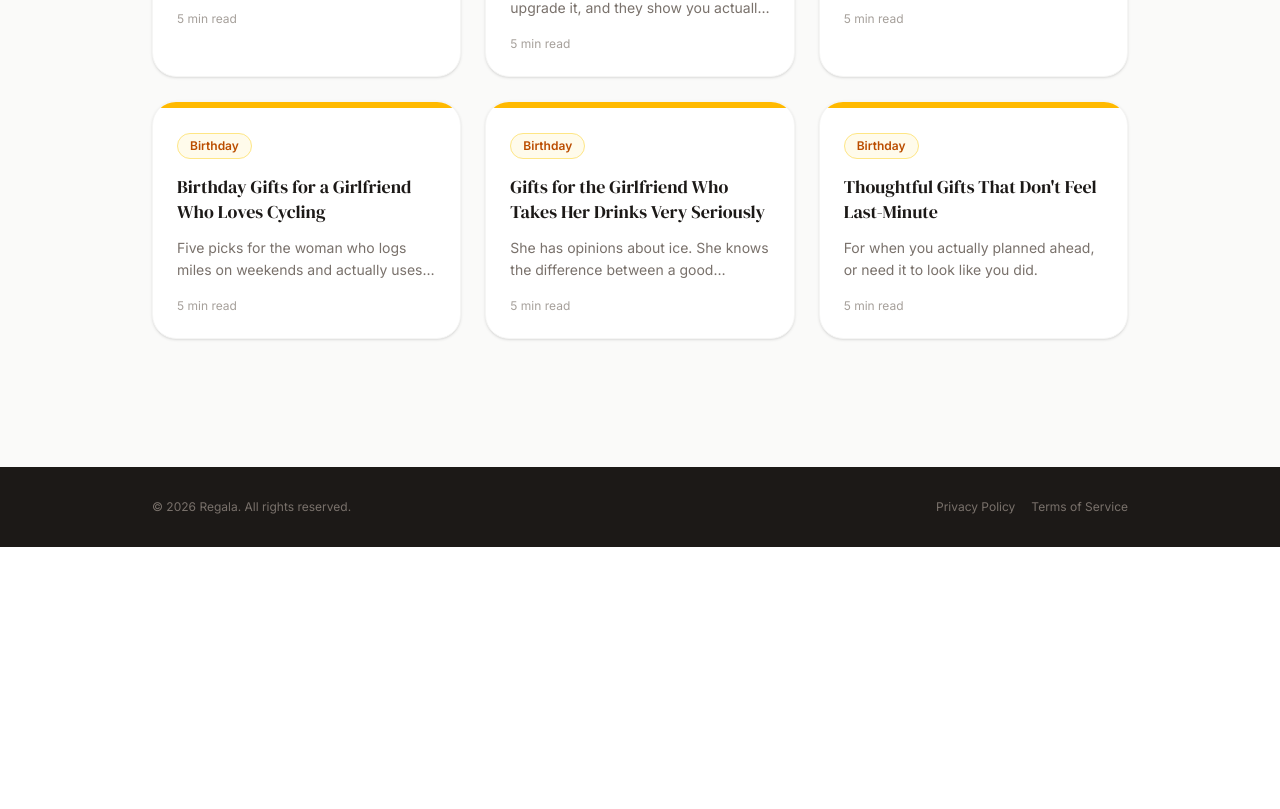
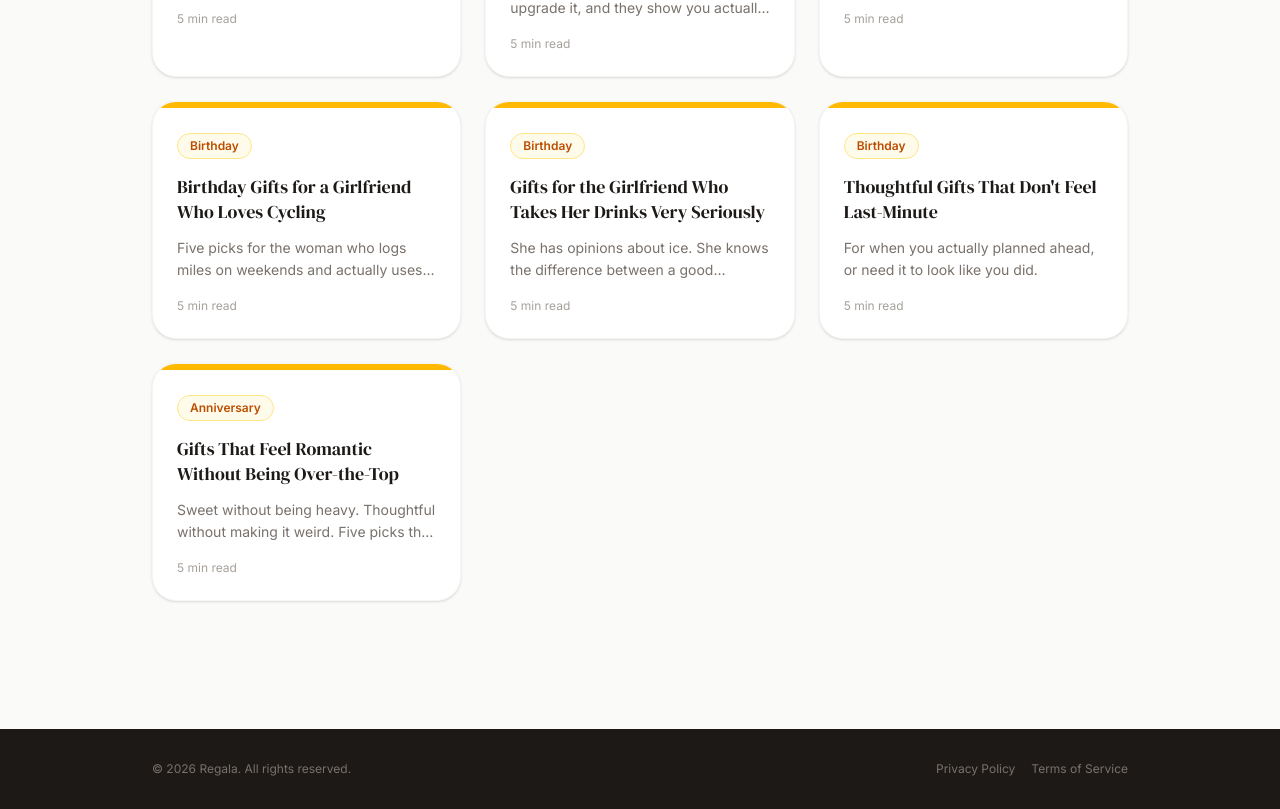
Before and after one commit to CAMGREEN637/gift-ai-frontend, a Next.js app: page /blog in a window 1280 px wide. Shown: the part 2851-3660 px from the top of the page. Before the commit the page ends 3398 px from the top, so only its background shows below. Built offline with nearby package versions, Linux system fonts and the light colour scheme; no server answers.

Commit message:
romatic gifts

```diff
--- a/content/articles.ts
+++ b/content/articles.ts
@@ -2799,6 +2799,82 @@ export const SAMPLE_ARTICLES: GiftArticle[] = [
       { type: "cta" }
     ]
   },
+// ============================================================================
+  // GIFTS — ROMANTIC WITHOUT BEING OVER-THE-TOP
+  // ============================================================================
+  {
+    slug: "gifts-romantic-without-being-over-the-top",
+    title: "Gifts That Feel Romantic Without Being Over-the-Top",
+    excerpt: "Sweet without being heavy. Thoughtful without making it weird. Five picks that get the tone exactly right.",
+    occasion: "anniversary",
+    interests: ["home_decor", "travel", "wellness", "cooking"],
+    readTime: "5 min read",
+    publishedAt: "2026-05-23",
+    relatedArticles: [
+      "thoughtful-gifts-that-dont-feel-last-minute",
+      "anniversary-gifts-personal",
+      "gifts-cozy-homebody",
+      "tech-gifts-that-feel-thoughtful"
+    ],
+    sections: [
+      {
+        type: "text",
+        heading: "Getting the tone right is harder than it sounds",
+        body: "Romantic gifts exist on a spectrum. On one end: a bouquet and a card, which is warm but forgettable. On the other: a grand gesture that puts pressure on the moment and can make even a great relationship feel like it is being evaluated. The sweet spot is somewhere in the middle, gifts that communicate real affection without turning a birthday or anniversary into a production. They are the kind of thing she will quietly love rather than feel overwhelmed by."
+      },
+      {
+        type: "text",
+        heading: "What actually lands in that register",
+        body: "The best romantic-but-not-intense gifts tend to do one of two things: they reference your relationship specifically, or they create an occasion for the two of you rather than just transferring an object. A star map printed for the night you met. A book of date ideas that makes the next six months feel like something to look forward to. A picnic bag that is basically an invitation. These are gifts that say something without needing to say everything."
+      },
+      {
+        type: "picks",
+        gifts: [
+          {
+            name: "Personalized Star Map Wall Art",
+            price: "$16.00",
+            reason: "A print of the night sky exactly as it appeared over a specific location on a specific date: the night you met, your first date, her birthday, any moment that matters. It is quiet and specific in a way that most gifts are not, and the fact that you had to choose a date and a place to generate it means the thought behind it is visible in the object itself. At sixteen dollars it is also proof that romantic does not have to mean expensive.",
+            url: "https://www.amazon.com/Custom-Star-Map-Personalized-Constellation/dp/B07RC9FWLN?crid=2HRNEKXA1EE50&dib=eyJ2IjoiMSJ9.7kwGab3C5Oa4H5mYiQPX-4fSbDd5XooWUO4yZFk5iIynSH6Wz_spTBmPI1BFEfdyC2APySf2DeswthdH1p_ft7FmhG4niOqD1quE3pTiOBSc6ictlEatzSyt9nS967SZb13rWvtjrfCvQ0W6L4ch_VLIaMz6kH_YAx-6hCiMh8RtY80h479DQQLvFqkTyGOD62PSGMu0wlklwTMblbYMr7ZIHSB-RL5Kovyo8odLLSwHa5bRDLZgqO3UvOW0NrrBl26kcmajQeZuOLmgkwM_36ebwItk6kZyLim2Jrf7s5I.7HtUKJo8MmDHBcX41D765-OxvCPMyjif3fSRDF5k2EY&dib_tag=se&keywords=Gifts+Personalized+Star+Map+Print&qid=1776653811&sprefix=gifts+personalized+star+map+print%2Caps%2C214&sr=8-3-spons&sp_csd=d2lkZ2V0TmFtZT1zcF9hdGY&psc=1&linkCode=ll2&tag=cbggiftapp637-20&linkId=8725f7e4afa874791e41f8c93ab2de5b&language=en_US&ref_=as_li_ss_tl",
+            image_url: "https://m.media-amazon.com/images/I/816L0CW7cgL._AC_SX300_SY300_QL70_FMwebp_.jpg"
+          },
+          {
+            name: "Capri Blue Volcano Scented Candles",
+            price: "$35.00",
+            reason: "The Capri Blue Volcano candle is one of those products with a genuinely devoted following, recognizable by anyone who pays attention to home fragrance and beloved for a reason: the scent is warm, complex, and distinctive without being heavy. A candle is a soft romantic gesture, the kind that makes an evening feel intentional without requiring a speech. This one in particular lands a level above the generic because she will almost certainly recognize it, which means the gift registers as considered rather than convenient.",
+            url: "https://www.amazon.com/dp/B000YBFJQU?tag=cbggiftapp637-20",
+            image_url: "https://m.media-amazon.com/images/I/61OaZLhib8L._AC_UL320_.jpg"
+          },
+          {
+            name: "Heart-Shaped Box of Preserved Roses",
+            price: "$39.00",
+            reason: "A heart-shaped box of real preserved roses that hold their shape and color for months without water. This sits in a different register than a dozen red roses: it is softer, less performative, and designed to stay rather than wilt by Wednesday. For a birthday, anniversary, or just-because occasion, it is the kind of romantic gift that communicates genuine thought without telegraphing that you spent twenty minutes Googling what to get her.",
+            url: "https://www.amazon.com/dp/B0BBBG4QMF?tag=cbggiftapp637-20",
+            image_url: "https://m.media-amazon.com/images/I/81bHitaEdvL._AC_SY300_SX300_QL70_FMwebp_.jpg"
+          },
+          {
+            name: "Date Night Scratch-Off Adventure Book",
+            price: "$42.00",
+            reason: "Sixty scratch-off date ideas ranging from low-key evenings in to proper adventures out, organized so you can pick based on mood, energy, and how ambitious you are feeling that week. Giving this says: I am already thinking about the next several months with you. That is a romantic gesture that does not require flowers or a speech, and unlike most gifts it keeps delivering, because every date you actually do together came from something you gave her.",
+            url: "https://www.amazon.com/Date-Night-Book-Scratch-Off-Anniversary/dp/B0C7WFJRS6?crid=13XNMGEIBS0Z7&dib=eyJ2IjoiMSJ9.uRQ8iM56V6PgulWyD81ojOYNafJyJW0ZlQdbx-9ELytMTfSZA-BKtooutEtZPf9sKxp-AT7g7v2tyeVxeP66yDawsSHkXAWWi0cNaBNbIm78rIPRcwy5hk7T26BwKIvv3uF-yaEwCntbg8PI08rswKRSWM4qiig2wCTQnZsABXC9vpEMrClyW_nGLv2qUhEenvyxDwrjBQ6J8aMDov4NcYiA2FObMJI6VYI1H-3t6X4.fKUDVYJbJUMcnqI9T8_0c5YW8eHyCKIWAD-7p66hQHY&dib_tag=se&keywords=Couples+Adventure+Challenge+Book&qid=1773534770&sprefix=couples+adventure+challenge+book%2Caps%2C271&sr=8-4&linkCode=ll2&tag=cbggiftapp637-20&linkId=b498b3b9fbcba3f1fb6ad25e72b37db4&language=en_US&ref_=as_li_ss_tl",
+            image_url: "https://m.media-amazon.com/images/I/519A-wlTT5L._AC_SY300_SX300_QL70_FMwebp_.jpg"
+          },
+          {
+            name: "Apollo Walker Picnic Backpack for 4",
+            price: "$62.00",
+            reason: "A fully equipped picnic backpack with plates, glasses, cutlery, and a built-in cooler compartment, ready for two. The romantic element here is not the bag itself but what it implies: that you already have a plan. Hand her this and tell her where you are taking her, and the gift becomes an occasion rather than an object. It is also something you will both use together, which makes it one of the few gifts that is as much for the relationship as it is for her.",
+            url: "https://www.amazon.com/gp/aw/d/B078MLMCY2?_encoding=UTF8&pd_rd_plhdr=t&aaxitk=0e0ef2f1cb3d46b9d1e76ccca3e825fa&hsa_cr_id=0&qid=1777862834&sr=1-1-9e67e56a-6f64-441f-a281-df67fc737124&pd_rd_w=oRqMN&content-id=amzn1.sym.2fb72bc8-96ef-420d-b08f-c04b69f36507%3Aamzn1.sym.2fb72bc8-96ef-420d-b08f-c04b69f36507&pf_rd_p=2fb72bc8-96ef-420d-b08f-c04b69f36507&pf_rd_r=AMEEEPAJ6QKDQ3ZKQ7S3&pd_rd_wg=e8C9b&pd_rd_r=e8ca90e5-1d03-4b09-8976-aeb27a849772&th=1&linkCode=ll2&tag=cbggiftapp637-20&linkId=4ca61725c2b678835d64122d23dea097&language=en_US&ref_=as_li_ss_tl",
+            image_url: "https://m.media-amazon.com/images/I/81j0XN1tlvL._AC_SY300_SX300_QL70_FMwebp_.jpg"
+          }
+        ]
+      },
+      {
+        type: "text",
+        heading: "Keep it simple",
+        body: "None of these need a big setup or a speech. The ones that reference your relationship specifically, the star map especially, do their own talking. For the rest, a short card explaining why you chose it is all the occasion they need."
+      },
+      { type: "cta" }
+    ]
+  },
 ];
 
 // ============================================================================
```
